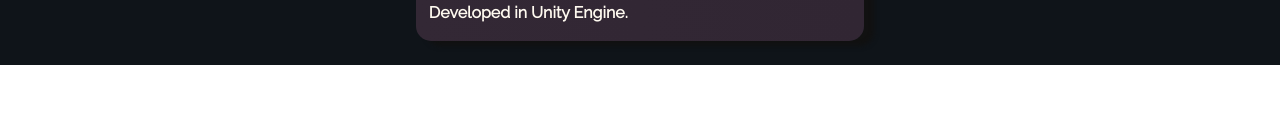
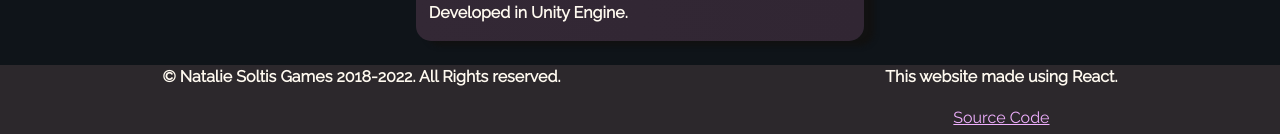
Before and after one commit to hi-names-nat/porfolio-site, a React (Create React App) app: page / in a window 1280 px wide. Shown: the part 1252-1386 px from the top of the page. Before the commit the page ends 1317 px from the top, so only its background shows below. Built offline with nearby package versions, Linux system fonts and the light colour scheme.

Commit message:
start on footer

```diff
--- a/package.json
+++ b/package.json
@@ -1,6 +1,6 @@
 {
   "name": "rn-website",
-  "version": "0.1.0",
+  "version": "1.0.0",
   "homepage": "https://nataliesoltis.com",
   "private": true,
   "dependencies": {
--- a/src/App.tsx
+++ b/src/App.tsx
@@ -2,6 +2,7 @@
 import Topbar from "./Components/Topbar/Topbar";
 import 'bootstrap/dist/css/bootstrap.min.css';
 import Router from "./Components/Router";
+import Footer from "./Components/Footer/Footer";
 
 
 function App() {
@@ -10,6 +11,7 @@
     <div className="App">
         <Topbar />
         <Router/>
+        <Footer/>
     </div>
   );
 }
--- /dev/null
+++ b/src/Components/Footer/Footer.css
@@ -0,0 +1,9 @@
+.main-footer {
+    height: 9vh;
+    width: 100%;
+    background-color: #2c282c;
+    display: flex;
+    justify-items: center;
+    justify-content: space-around;
+    flex-direction: row;
+}
--- /dev/null
+++ b/src/Components/Footer/Footer.tsx
@@ -0,0 +1,14 @@
+import "./Footer.css"
+export default function Footer() {
+    return(
+        <div className={"main-footer"}>
+            <div>
+                <p className={"paragraph"}>© Natalie Soltis Games 2018-2022. All Rights reserved.</p>
+            </div>
+            <div>
+                <p className={"paragraph"}>This website made using React.</p>
+                <a className={"hyperlink"} href={"https://github.com/hi-names-nat/porfolio-site"}>Source Code</a>
+            </div>
+        </div>
+    );
+}
--- a/src/Pages/Portfolio/Portfolio.tsx
+++ b/src/Pages/Portfolio/Portfolio.tsx
@@ -37,7 +37,7 @@
                     <DemoVideo link={"/Adoorable"} name={"Adoorable Hotel"}
                                video={require("../../Assets/Adoorable/adoor_video1.mp4")} about={
                         "An indie-horror style horror game where you have to escape a monster by collecting" +
-                        "parts. Developed in the Unity Engine."
+                        " parts. Developed in the Unity Engine."
                     } />
                 </div>
             </div>
```
